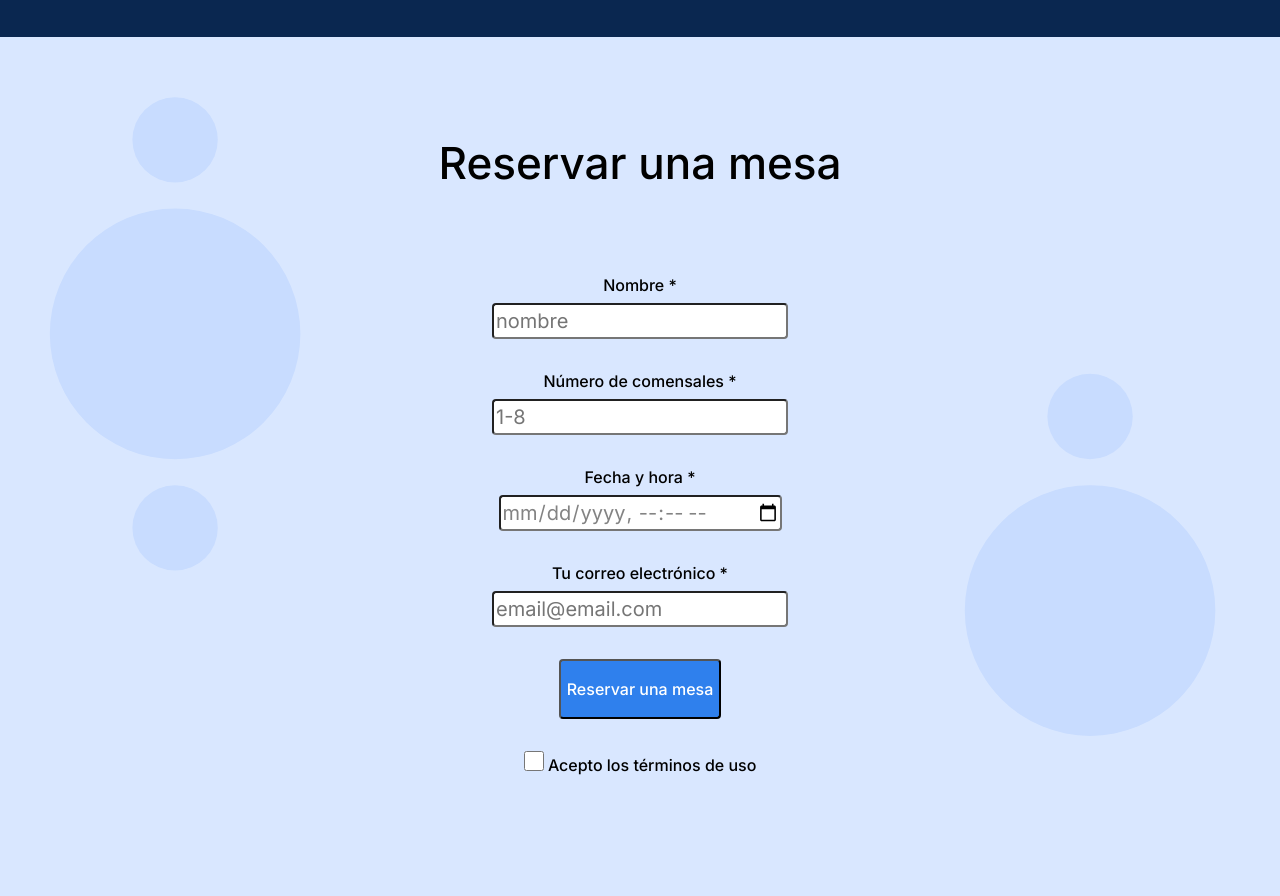
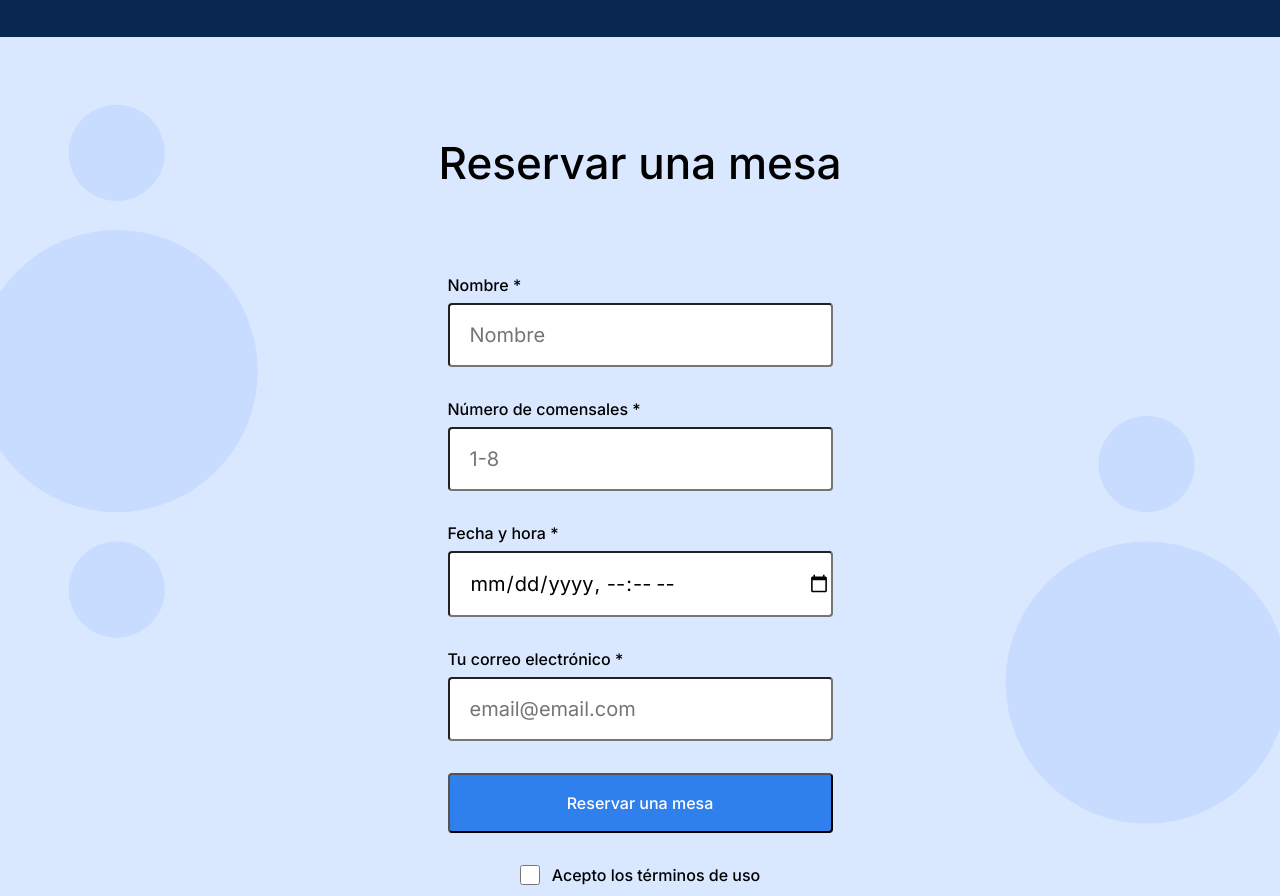
Before and after one commit to Melomario57/web_project_coffeeshop, a plain HTML site: page index.html in a window 1280 px wide. Shown: the part 1600-2496 px from the top of the page. Drawn offline with nearby package versions, Linux system fonts and the light colour scheme.

Commit message:
última actualización

```diff
--- a/index.html
+++ b/index.html
@@ -128,7 +128,7 @@
               <input
                 class="form__input form__input_el_name"
                 type="text"
-                placeholder="nombre"
+                placeholder="Nombre"
                 required
                 id="name"
               />
@@ -144,7 +144,7 @@
               />
               <label class="form__label" for="date">Fecha y hora *</label>
               <input
-                class="form__input form__input_el_date"
+                class="form__input form__input_color_black"
                 type="datetime-local"
                 required
                 id="date"
--- a/pages/index.css
+++ b/pages/index.css
@@ -221,10 +221,19 @@
   background-repeat: no-repeat;
   background-position: center;
   background-size: cover;
+  display: flex;
+  flex-direction: column;
+  align-items: center;
 }
 
+.reservation__form {
+  margin-top: 80px;
+}
+
+.form {
+}
 .reservation__title {
-  margin: 80px;
+  margin-bottom: 0;
   margin-top: 0;
   margin-left: auto;
   margin-right: auto;
@@ -241,13 +250,11 @@
 .form__fieldset {
   display: flex;
   flex-direction: column;
-  align-items: center;
   border: 0;
 }
 
 .form__label {
-  text-align: left;
-  margin-bottom: 8px;
+  padding-bottom: 8px;
   font-family: "Inter", Arial, sans-serif;
 
   font-weight: 500;
@@ -258,6 +265,12 @@
 }
 
 .form__input {
+  padding-left: 20px;
+  max-width: 385px;
+  width: 100%;
+  padding-top: 15px;
+  padding-bottom: 15px;
+  box-sizing: border-box;
   margin-bottom: 32px;
 
   border-radius: 4px;
@@ -269,8 +282,12 @@
   color: #838383;
 }
 
+.form__input_color_black {
+  color: #000;
+}
+
 .form__button {
-  margin-bottom: 32px;
+  width: 385px; /* con max-width no se cambia */
   height: 60px;
   border-radius: 4px;
   color: #ffffff;
@@ -279,7 +296,6 @@
   font-weight: 500;
 
   font-size: 16px;
-
   line-height: 20px;
   background-color: #2f80ed;
   cursor: pointer;
@@ -294,3 +310,10 @@
   height: 20px;
   width: 20px;
 }
+
+.form__label_align-check {
+  padding-top: 32px;
+  display: flex;
+  justify-content: center;
+  column-gap: 12px;
+}
```
